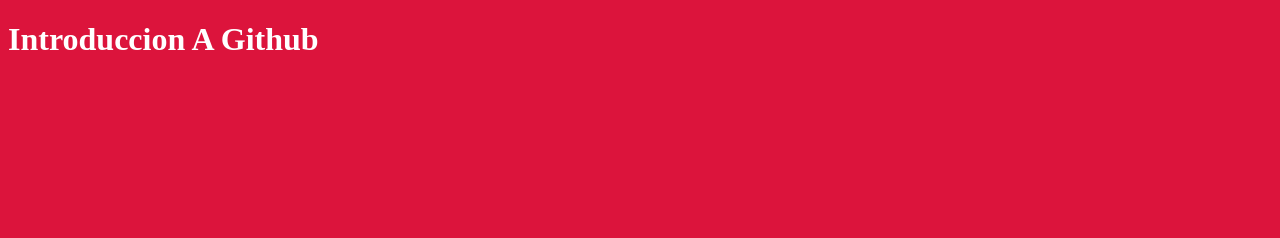
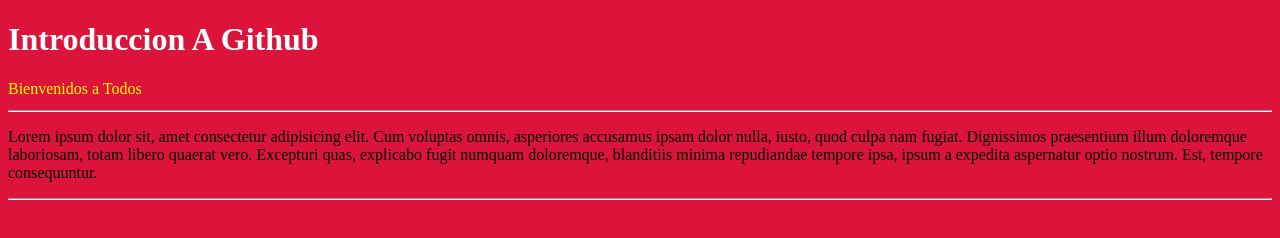
Before and after one commit to claudiostandard/pruebaWeb2, a plain HTML site: page index.html in a window 1280 px wide. Drawn offline with Linux system fonts and the light colour scheme.

Commit message:
version dos web

```diff
--- a/index.html
+++ b/index.html
@@ -9,6 +9,10 @@
 </head>
 <body>
     <h1>Introduccion a Github</h1>
+    <marquee behavior="alternate" direction="right">Bienvenidos a Todos</marquee>
+    <hr>
+    <p>Lorem ipsum dolor sit, amet consectetur adipisicing elit. Cum voluptas omnis, asperiores accusamus ipsam dolor nulla, iusto, quod culpa nam fugiat. Dignissimos praesentium illum doloremque laboriosam, totam libero quaerat vero. Excepturi quas, explicabo fugit numquam doloremque, blanditiis minima repudiandae tempore ipsa, ipsum a expedita aspernatur optio nostrum. Est, tempore consequuntur.</p>
+    <hr>
 
 </body>
 </html>
--- a/style.css
+++ b/style.css
@@ -6,3 +6,6 @@ h1{
     text-transform: capitalize;
     color: #fff;
 }
+marquee {
+    color: yellow;
+}
```
